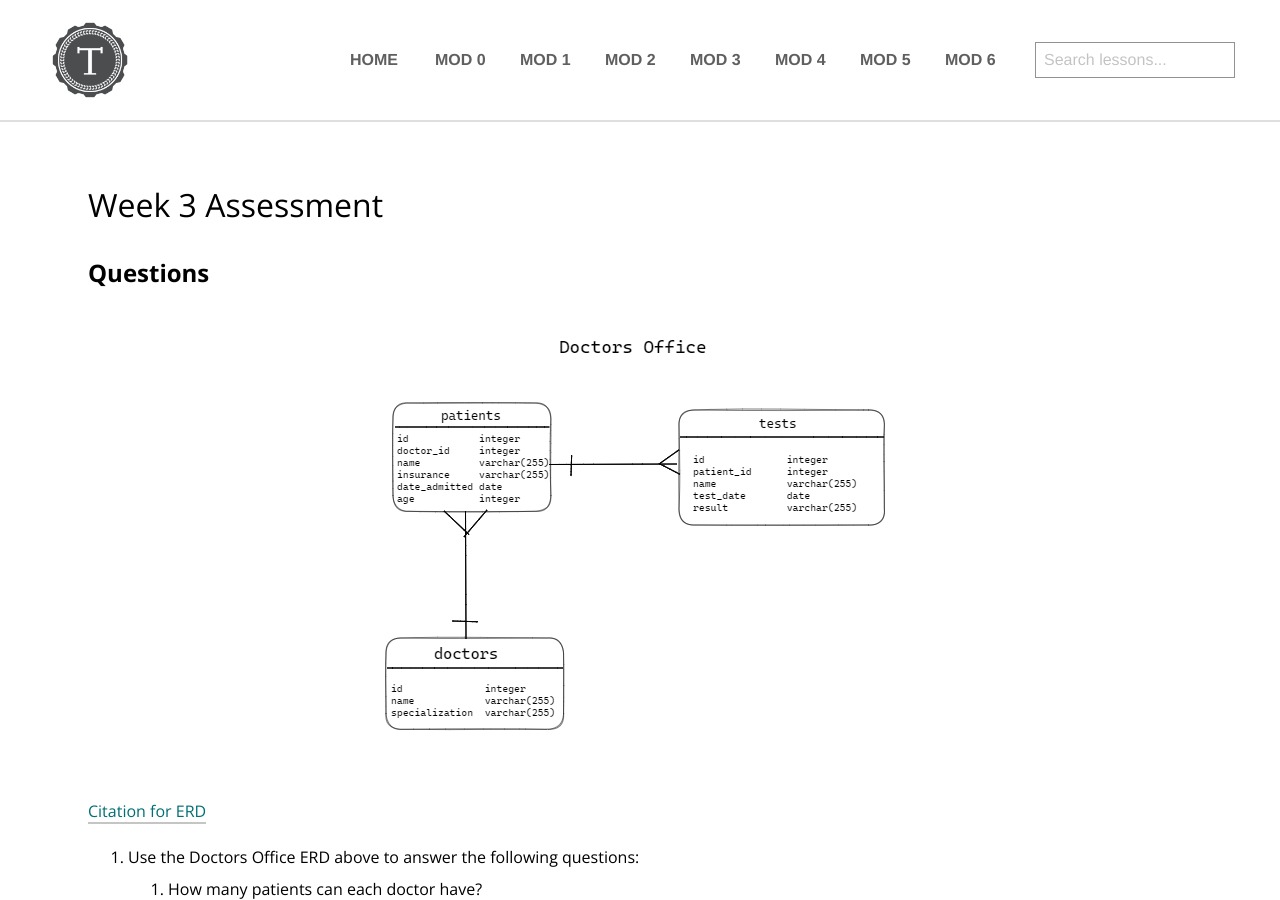
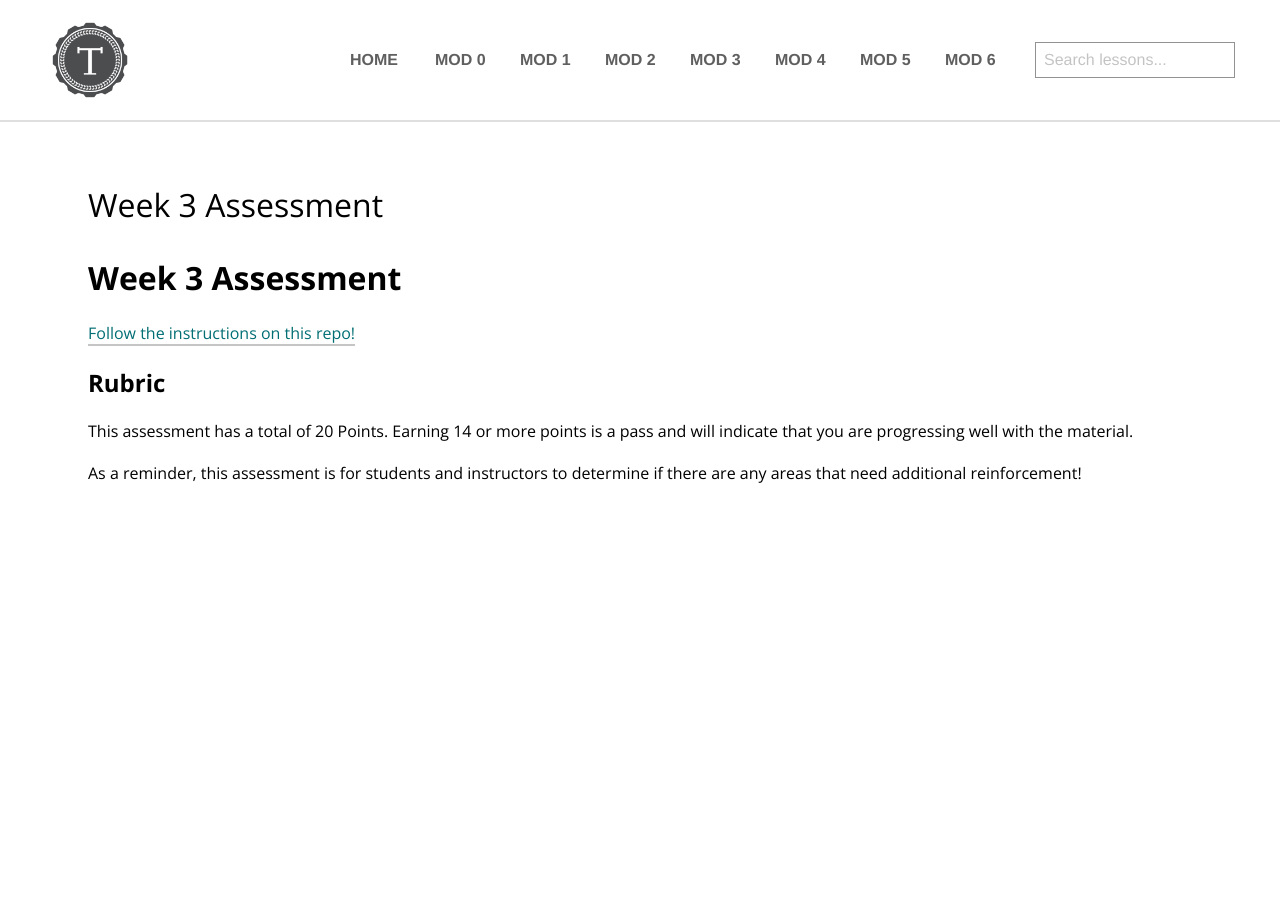
Before and after one commit to turingschool/launch-curriculum, a Jekyll site: the page built from module2/assessments/week3-3239.md, in a window 1280 px wide and 900 px high. Built offline with Jekyll 4.4.1, drawn with Linux system fonts in a browser that asks for light colours; nearby versions of some CDN libraries; comment, search, counter and statistics services are not loaded; some of the changed text lies outside the part shown; grey boxes are pictures that could not be loaded.

Commit message:
Add link to mod 2 week 3 repo

````diff
--- a/module2/assessments/week3-3239.md
+++ b/module2/assessments/week3-3239.md
@@ -3,33 +3,12 @@
 title: Week 3 Assessment
 ---
 
-## Questions
+# Week 3 Assessment
 
-<p align='center'>
-  <img src='/assets/images/module2/Week3/erd_for_assessment.png'>
-</p>
+[Follow the instructions on this repo!](https://github.com/turingschool-examples/Launch-Mod2-DoctorsOffice)
 
-[Citation for ERD](https://circle.visual-paradigm.com/hospital/)
-1. Use the Doctors Office ERD above to answer the following questions:
-    1. How many patients can each doctor have?
-    1. How many doctors can each patient have?
-    1. How would you describe the relationship between patients and tests? Be sure to use either one-to-one, one-to-many, or many-to-many in your answer.
-    1. What are the foreign keys in this diagram?
-    1. What is the primary key for the Tests table.
-    1. What query would return the number of doctors who have a specialization in "pediatrics"?
+## Rubric
 
-<br>
+This assessment has a total of 20 Points. Earning 14 or more points is a pass and will indicate that you are progressing well with the material.
 
-2. What does a join table do? Why would we need one?
-3. What is a question that the following query helps answer?
-```SQL
-SELECT hometown, COUNT(name) FROM artists
-GROUP BY hometown;
-```
-4. I'm trying to write a query to find the average age of all patients, but it's not working. How would you modify this query to get it to work as expected?
-```SQL
-SELECT age FROM AVERAGE(patients);
-```
-5. How would you describe the difference between a `LEFT JOIN` and an `INNER JOIN`
-
-## [Exercise](/module2/assessments/Week3Practical)
+As a reminder, this assessment is for students and instructors to determine if there are any areas that need additional reinforcement!
````
